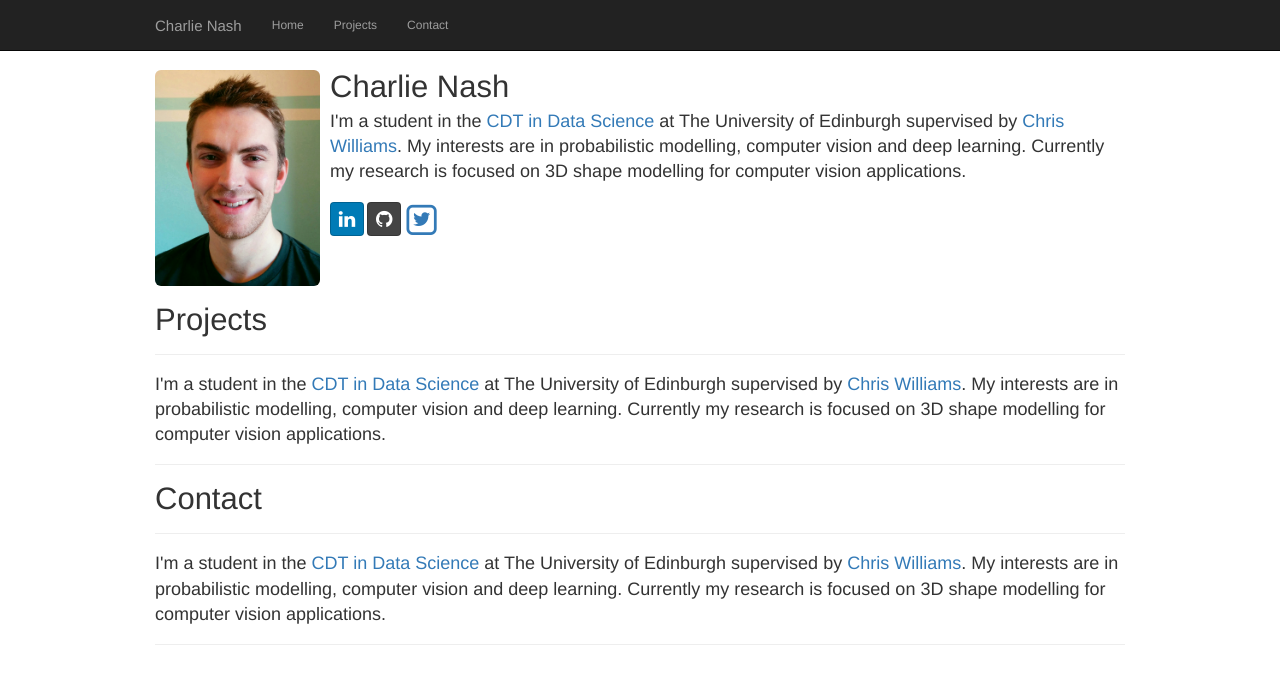
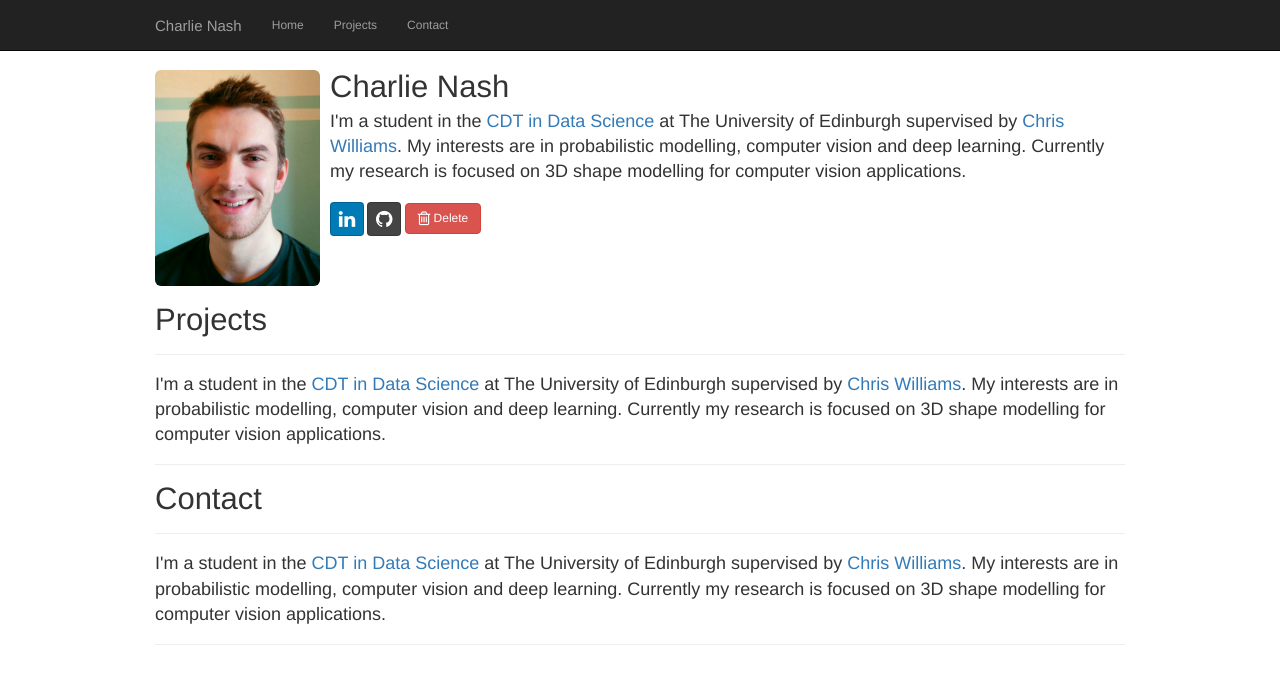
Before and after one commit to charlienash/charlienash.github.io, a Jekyll site: the page index.html, which Jekyll copies as it is, in a window 1280 px wide. Shown: the top 684 px of the page. Built offline with Jekyll 4.4.1, drawn with Linux system fonts in a browser that asks for light colours; nearby versions of some CDN libraries; library files that are not in the unit come from our copies.

Commit message:
Update index.html

```diff
--- a/index.html
+++ b/index.html
@@ -98,12 +98,8 @@
     					    <a class="btn btn-social-icon btn-github">
 					 	<span class="fa fa-github fa-2x"></span>
 				            </a>
-				            <a class="btn btn-social-icon">
-				            	<span class="fa-stack fa-lg">
-						  <i class="fa fa-square-o fa-stack-2x"></i>
-						  <i class="fa fa-twitter fa-stack-1x"></i>
-						</span>
-				            </a>
+					    <a class="btn btn-danger" href="#">
+					  	<i class="fa fa-trash-o fa-lg"></i> Delete</a>
 					  </div>
 					</div>
 
```
